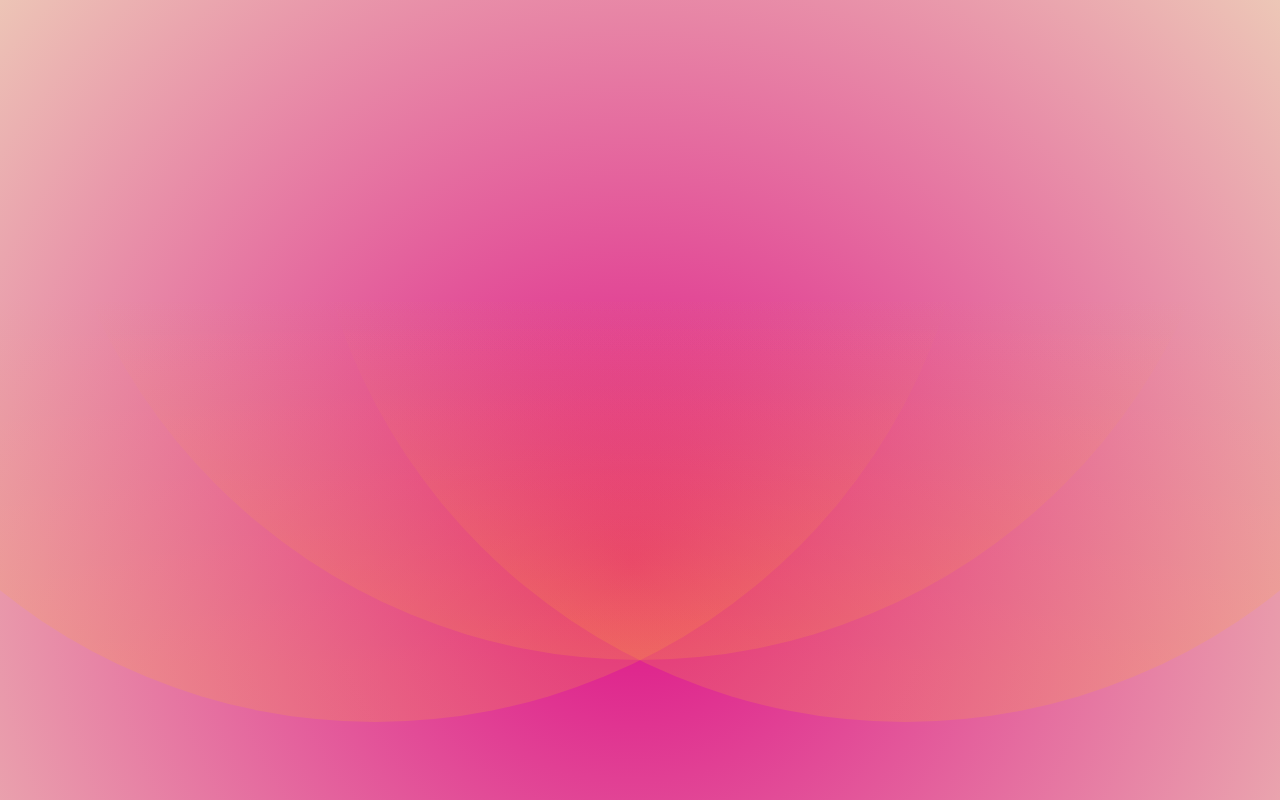
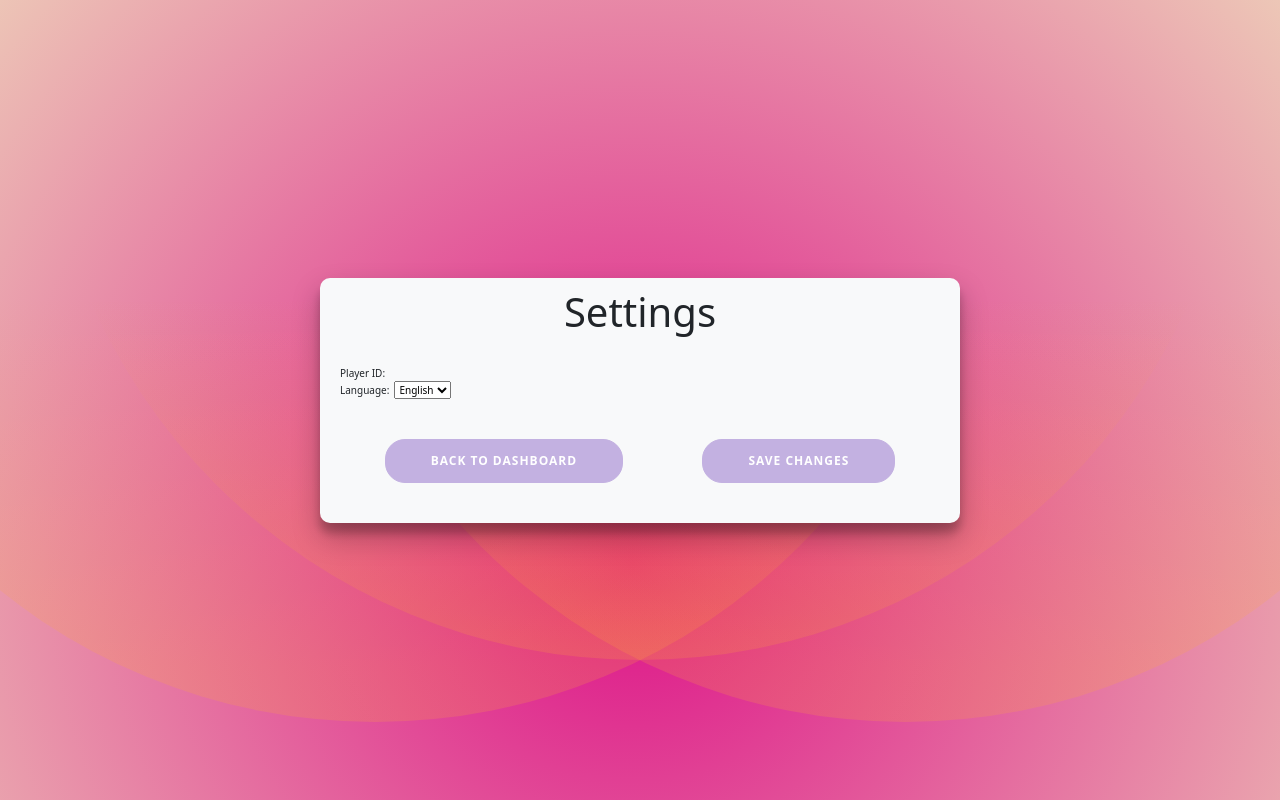
Before and after one commit to jklis2/Logic_Games_4Fun, a React (Create React App) app in the folder LogicGames4Fun/Client/: page /settings in a window 1280 px wide. Before the commit this address had no page. Built offline with nearby package versions, Linux system fonts and the light colour scheme.

Commit message:
Added settingsForm

```diff
--- a/LogicGames4Fun/Client/src/App.js
+++ b/LogicGames4Fun/Client/src/App.js
@@ -8,6 +8,7 @@ import { AboutUs } from "./Routers/AboutUs";
 import { MyProfile } from "./Routers/Profile";
 import { PrivacyPolicy } from "./Routers/PrivacyPolicy";
 import { Achievements } from "./Routers/Achievements";
+import { Settings } from "./Routers/Settings";
 import { Navigate } from "react-router-dom";
 import { Sudoku } from "./Routers/Sudoku";
 import { Crossword } from "./Routers/Crossword";
@@ -34,6 +35,7 @@ function App() {
         <Route path="/profile" element={<MyProfile />} />
         <Route path="/privacypolicy" element={<PrivacyPolicy />} />
         <Route path="/achievements" element={<Achievements />} />
+        <Route path="/settings" element={<Settings/>} />
         <Route path="/games/sudoku" element={<Sudoku />} />
         <Route path="/games/crossword" element={<Crossword />} />
         <Route path="/games/memory" element={<Memory />} />
--- a/LogicGames4Fun/Client/src/Component/InternalNavbar/InternalNavbar.jsx
+++ b/LogicGames4Fun/Client/src/Component/InternalNavbar/InternalNavbar.jsx
@@ -12,6 +12,7 @@ export const InternalNavbar = () => {
     "🏠 Dashboard",
     "❤️ Favourite games",
     "🏆 Achievements",
+    "⚙️ Settings",
     "🐾 Logout",
   ];
 
--- /dev/null
+++ b/LogicGames4Fun/Client/src/Component/Settings/SettingsForm.jsx
@@ -0,0 +1,42 @@
+import React, { useState } from "react";
+import { Link } from "react-router-dom";
+
+export const SettingsForm = () => {
+  const [language, setLanguage] = useState("English");
+
+  const handleLanguageChange = (event) => {
+    setLanguage(event.target.value);
+  };
+
+  return (
+    <div className="about d-flex justify-content-center align-items-center">
+      <div className="about__box bg-light w-50">
+        <div className="text-center">
+          <h1>Settings</h1>
+        </div>
+        <div className="mx-3 my-5">
+          <div>Player ID:</div>
+          <div>
+            Language:
+            <select
+              className="mx-2"
+              value={language}
+              onChange={handleLanguageChange}
+            >
+              <option value="English">English</option>
+              <option value="Polish">Polish</option>
+            </select>
+          </div>
+        </div>
+        <div className="d-flex justify-content-around fs-3 mx-4">
+          <Link to="/Dashboard">
+            <button className="mt-3 mb-5 button-light">
+              Back to dashboard
+            </button>
+          </Link>
+          <button className="mt-3 mb-5 button-light">Save changes</button>
+        </div>
+      </div>
+    </div>
+  );
+};
--- /dev/null
+++ b/LogicGames4Fun/Client/src/Routers/Settings.jsx
@@ -0,0 +1,6 @@
+import React from "react";
+import { SettingsForm } from "../Component/Settings/SettingsForm";
+
+export const Settings = () => {
+  return <SettingsForm />;
+};
```
